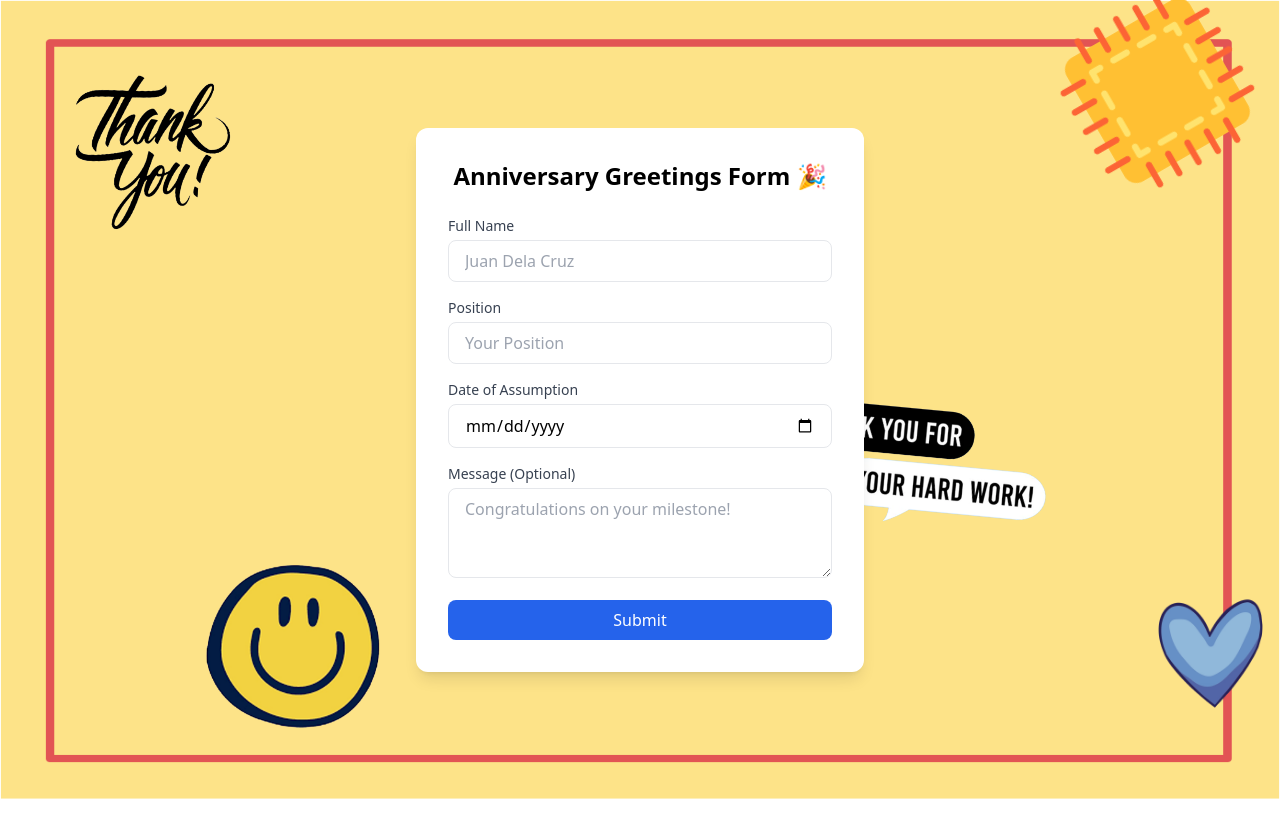
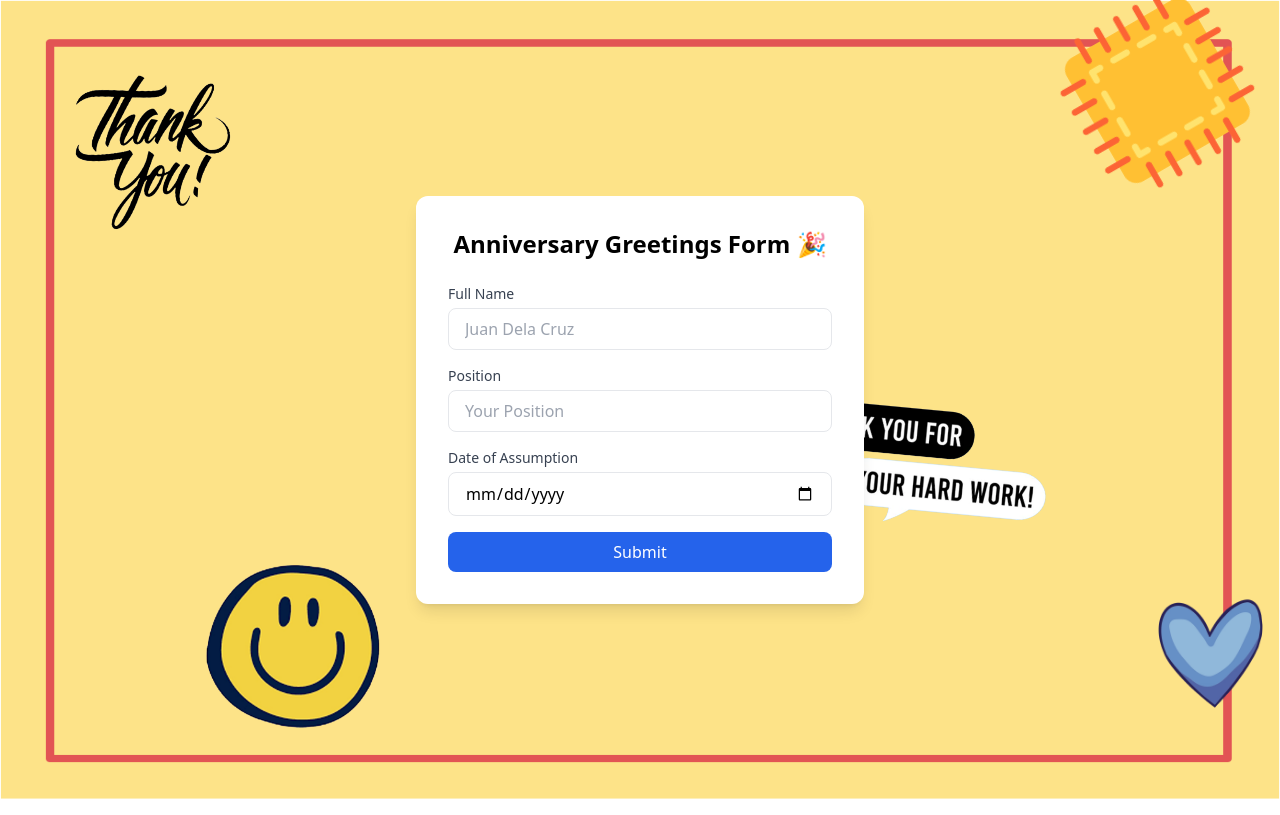
Before and after one commit to trsyjr/Anniv-Greetings, a plain HTML site: page index.html in a window 1280 px wide. Shown: the top 815 px of the page. Drawn offline with nearby package versions, Linux system fonts and the light colour scheme.

Commit message:
2nd Commit

```diff
--- a/index.html
+++ b/index.html
@@ -40,11 +40,6 @@
         <input type="date" name="date" required class="w-full px-4 py-2 border rounded-lg focus:outline-none focus:ring-2 focus:ring-blue-500" />
       </div>
 
-      <div>
-        <label class="block text-sm font-medium text-gray-700 mb-1">Message (Optional)</label>
-        <textarea name="message" rows="3" class="w-full px-4 py-2 border rounded-lg focus:outline-none focus:ring-2 focus:ring-blue-500" placeholder="Congratulations on your milestone!"></textarea>
-      </div>
-
       <button type="submit" class="w-full bg-blue-600 text-white py-2 rounded-lg hover:bg-blue-700 transition">Submit</button>
     </form>
 
```
